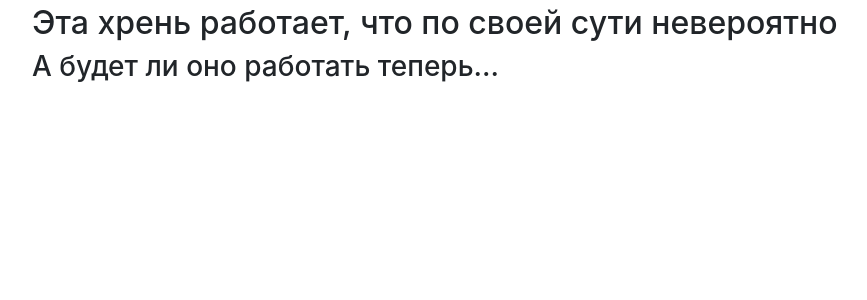
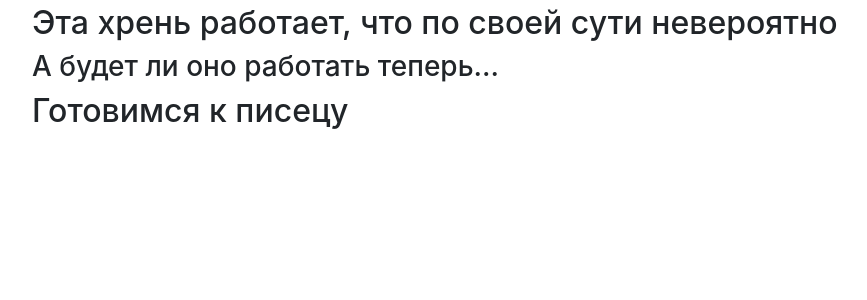
Before and after one commit to ismailkhanova/Delivery, a Django app: page /about/ in a window 1280 px wide. Shown: the part 56-356 px from the top of the page, without its empty margins (53-920 px from the left). Run offline with Django 3.2, Linux system fonts and the light colour scheme; some libraries are stand-ins or nearby versions.

Commit message:
Commit for u

```diff
--- a/inel_delivery/templates/pages/about.html
+++ b/inel_delivery/templates/pages/about.html
@@ -3,4 +3,5 @@
 {% block content %}
 <h2>Эта хрень работает, что по своей сути невероятно</h2>
   <h3>А будет ли оно работать теперь...</h3>
+    <h2>Готовимся к писецу</h2>
 {% endblock content %}
```
